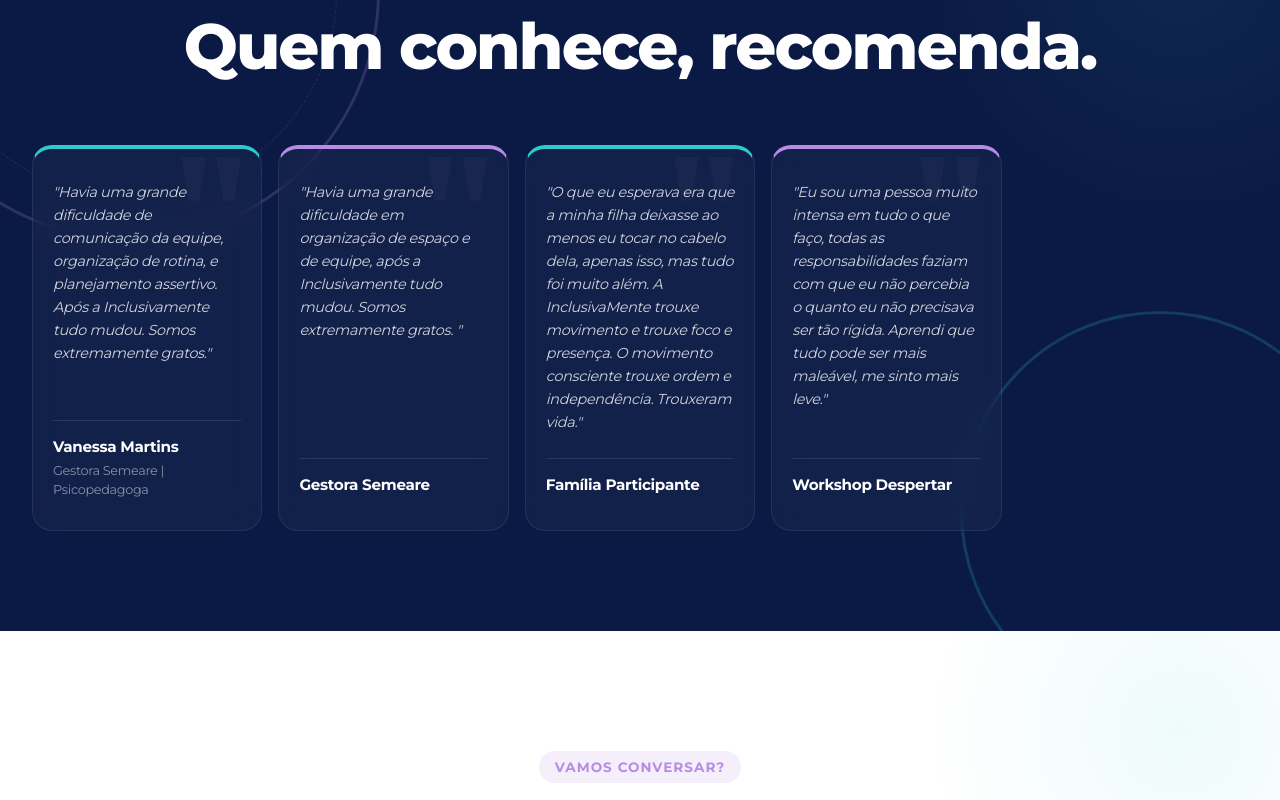
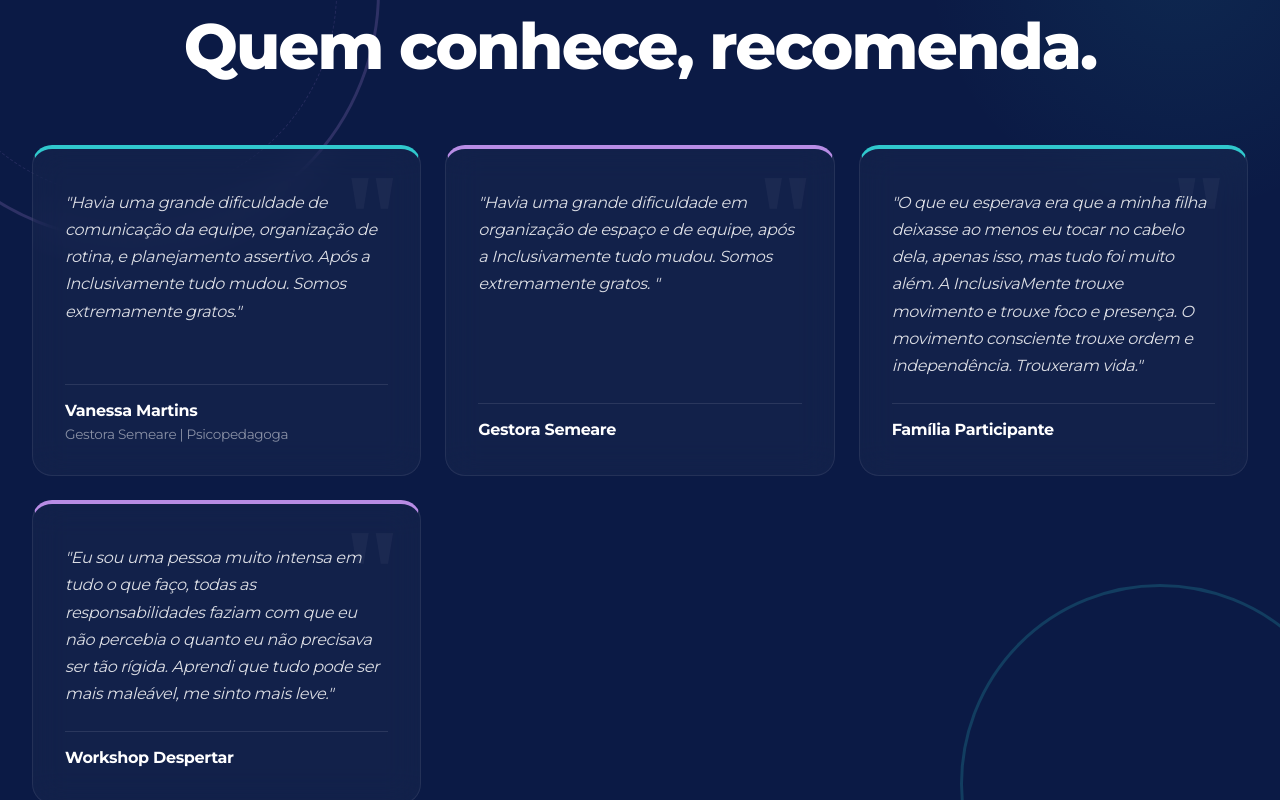
Before and after one commit to JLopes2024/inclusivamente-redesign, a React (Vite) app: page / in a window 1280 px wide. Shown: the part 7160-7960 px from the top of the page. Built offline with nearby package versions, Linux system fonts and the light colour scheme.

Commit message:
teste-novo-texto

```diff
--- a/src/sections/Testimonials.css
+++ b/src/sections/Testimonials.css
@@ -1,5 +1,5 @@
 /* =====================================================
-   TESTIMONIALS.CSS - ESTILO MOVER (5 COLUNAS + GLASS)
+   TESTIMONIALS.CSS - ESTILO PADRÃO / HIERARQUIA ORIGINAL
 ===================================================== */
 .depoimentos-section.premium-dark {
   position: relative;
@@ -8,11 +8,15 @@
   overflow: hidden !important;
   color: #ffffff;
 }
+
 .depoimentos-header h2 {
   color: #ffffff;
+}
 
+.relative-z {
+  position: relative;
+  z-index: 10;
 }
-.relative-z { position: relative; z-index: 10; }
 
 .depoimentos-header {
   text-align: center;
@@ -20,12 +24,12 @@
 }
 
 /* ==========================================
-   GRID DO DEPOIMENTO (5 NA MESMA LINHA)
+   GRID DE DEPOIMENTOS (HIERARQUIA ORIGINAL)
    ========================================== */
 .depoimentos-grid {
   display: grid;
-  grid-template-columns: repeat(5, 1fr); /* Força 5 colunas */
-  gap: 16px;
+  grid-template-columns: repeat(auto-fit, minmax(300px, 1fr));
+  gap: 24px;
   width: 100%;
 }
 
@@ -34,7 +38,7 @@
    ========================================== */
 .depoimento-card {
   position: relative;
-  padding: 32px 20px;
+  padding: 40px 32px 32px 32px; /* Espaço ajustado no topo para afastar o texto da aspa */
   border-radius: 20px;
 
   background: rgba(255, 255, 255, 0.03);
@@ -50,7 +54,6 @@
   transition: transform 0.4s ease, background 0.4s ease;
 }
 
-/* Alterna a cor da borda igual ao card do MOVER */
 .depoimento-card:nth-child(even) {
   border-top-color: var(--lilac, #b88ce5);
 }
@@ -60,18 +63,18 @@
   background: rgba(255, 255, 255, 0.06);
 }
 
-/* A Aspa Gigante no Fundo (Substitui a letra) */
 .quote-bg {
   position: absolute;
-  top: -20px;
-  right: 10px;
-  font-size: 10rem;
+  top: 10px;
+  right: 20px;
+  font-size: 7rem; /* Tamanho ajustado para decorar sem esmagar o texto */
   font-family: Georgia, serif;
   font-weight: 900;
-  color: rgba(255, 255, 255, 0.03);
+  color: rgba(255, 255, 255, 0.04);
   z-index: 0;
   line-height: 1;
   user-select: none;
+  pointer-events: none; /* Impede qualquer conflito de clique/toque */
   transition: color 0.4s ease;
 }
 
@@ -79,19 +82,18 @@
   color: rgba(255, 255, 255, 0.08);
 }
 
-/* Conteúdo real do Card */
 .depoimento-content {
   position: relative;
   z-index: 1;
   display: flex;
   flex-direction: column;
-  flex-grow: 1; /* Força o rodapé do card para baixo */
+  flex-grow: 1;
 }
 
 .depoimento-texto {
-  font-size: 0.9rem; /* Fonte ajustada para caber bem na divisão por 5 */
-  line-height: 1.6;
-  color: rgba(255, 255, 255, 0.8);
+  font-size: 1rem;
+  line-height: 1.7; /* Entrelinha otimizada para leitura fluida */
+  color: rgba(255, 255, 255, 0.85);
   margin-bottom: 24px;
   font-style: italic;
   flex-grow: 1;
@@ -104,28 +106,44 @@
 
 .autor-nome {
   color: #ffffff;
-  font-size: 0.95rem;
+  font-size: 1rem;
   font-weight: 700;
   margin: 0 0 4px 0;
 }
 
 .autor-cargo {
   color: rgba(255, 255, 255, 0.5);
-  font-size: 0.8rem;
+  font-size: 0.85rem;
 }
 
 /* ==========================================
    GEOMETRIA
    ========================================== */
-.geo-ring { position: absolute; border-radius: 50%; z-index: 1; pointer-events: none; }
-.ring-primary { width: 500px; height: 500px; border: 3px solid rgba(184, 140, 229, 0.2); top: -120px; left: -120px; }
-.ring-secondary { width: 400px; height: 400px; border: 3px solid rgba(48, 200, 205, 0.2); bottom: -80px; right: -80px; }
+.geo-ring {
+  position: absolute;
+  border-radius: 50%;
+  z-index: 1;
+  pointer-events: none;
+}
+.ring-primary {
+  width: 500px;
+  height: 500px;
+  border: 3px solid rgba(184, 140, 229, 0.2);
+  top: -120px;
+  left: -120px;
+}
+.ring-secondary {
+  width: 400px;
+  height: 400px;
+  border: 3px solid rgba(48, 200, 205, 0.2);
+  bottom: -80px;
+  right: -80px;
+}
 
 /* ==========================================
    RESPONSIVIDADE (Tablets e Mobile)
    ========================================== */
 @media (max-width: 1024px) {
-  /* No tablet/mobile vira um carrossel idêntico ao MOVER */
   .depoimentos-grid {
     display: flex;
     overflow-x: auto;
@@ -133,17 +151,18 @@
     gap: 16px;
     padding-bottom: 24px;
     scroll-padding-left: 16px;
-    scrollbar-width: none; /* Esconde a barra no Firefox */
+    scrollbar-width: none;
   }
 
   .depoimentos-grid::-webkit-scrollbar {
-    display: none; /* Esconde a barra no Chrome/Safari */
+    display: none;
   }
 
   .depoimento-card {
-    flex: 0 0 80%; /* Ocupa 80% da tela no celular */
+    flex: 0 0 80%;
     scroll-snap-align: start;
   }
+
   .depoimentos-header h2 {
     font-size: 2rem;
   }
```
